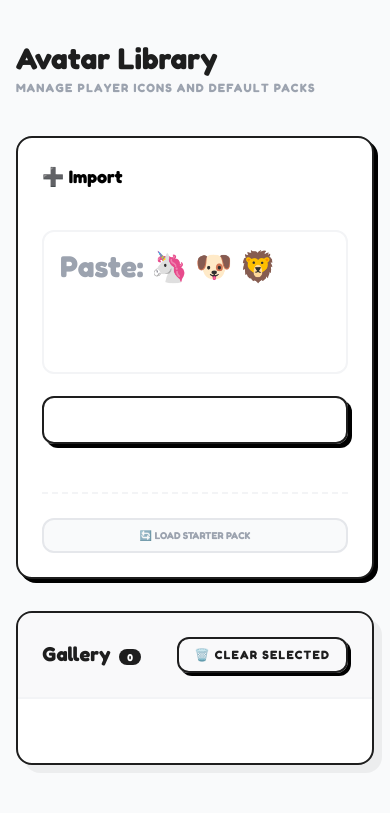
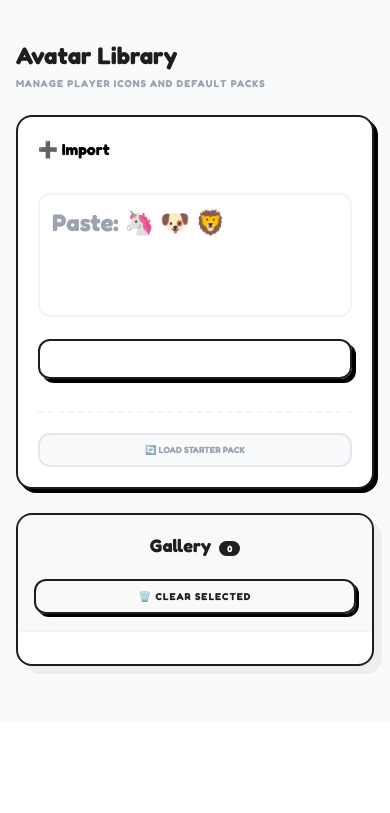
Before and after one commit to iryonic/drawguessphp, a PHP site: page /admin/avatars in a window 390 px wide. Shown: the part 122-935 px from the top of the page. After the commit the page ends 796 px from the top, so only its background shows below. Run offline with PHP 8.4, Linux system fonts and the light colour scheme; the visitor is signed in with stand-in values (Sample User, id 1); data that the repository does not hold is empty; some libraries are stand-ins or nearby versions.

Commit message:
style: improve responsiveness of admin avatars page

```diff
--- a/admin/avatars.php
+++ b/admin/avatars.php
@@ -79,29 +79,29 @@ $res = DB::fetchAll("SELECT * FROM avatars ORDER BY id DESC");
     <?php include 'nav.php'; ?>
 
     <div class="container mx-auto px-4 max-w-5xl">
-        <h1 class="text-3xl font-black text-ink mb-1">Avatar Library</h1>
-        <p class="text-gray-400 font-bold text-xs uppercase tracking-widest mb-10">Manage player icons and default packs</p>
+        <h1 class="text-2xl sm:text-3xl font-black text-ink mb-1">Avatar Library</h1>
+        <p class="text-gray-400 font-bold text-[10px] sm:text-xs uppercase tracking-widest mb-6 sm:mb-10">Manage player icons and default packs</p>
 
-        <div class="grid grid-cols-1 lg:grid-cols-4 gap-8">
+        <div class="grid grid-cols-1 lg:grid-cols-4 gap-6 sm:gap-8">
             <!-- Add UI -->
-            <div class="lg:col-span-1 space-y-6">
-                <div class="bg-white p-6 rounded-2xl border-2 border-ink shadow-[4px_4px_0px_#000]">
-                    <h2 class="text-lg font-black mb-6">➕ Import</h2>
+            <div class="lg:col-span-1 space-y-4 sm:space-y-6">
+                <div class="bg-white p-5 sm:p-6 rounded-2xl border-2 border-ink shadow-[4px_4px_0px_#000]">
+                    <h2 class="text-base sm:text-lg font-black mb-4 sm:mb-6">➕ Import</h2>
                     <?php if($msg): ?>
-                        <div class="bg-green-100 text-green-700 p-3 rounded-xl mb-4 text-xs font-bold border-2 border-green-200"><?= $msg ?></div>
+                        <div class="bg-green-100 text-green-700 p-3 rounded-xl mb-4 text-[10px] sm:text-xs font-bold border-2 border-green-200"><?= $msg ?></div>
                     <?php endif; ?>
 
                     <form method="POST" class="space-y-4">
                         <input type="hidden" name="csrf_token" value="<?= $token ?>">
-                        <textarea name="emoji_input" rows="3" placeholder="Paste: 🦄 🐶 🦁" class="w-full border-2 border-gray-100 rounded-xl p-4 text-3xl focus:border-ink outline-none font-bold resize-none" required></textarea>
-                        <button type="submit" name="add_avatars" class="w-full bg-pop-blue border-2 border-ink text-white font-black py-3 rounded-xl text-sm shadow-[4px_4px_0px_#000] active:shadow-none active:translate-y-1 transition-all">
+                        <textarea name="emoji_input" rows="3" placeholder="Paste: 🦄 🐶 🦁" class="w-full border-2 border-gray-100 rounded-xl p-3 sm:p-4 text-2xl sm:text-3xl focus:border-ink outline-none font-bold resize-none" required></textarea>
+                        <button type="submit" name="add_avatars" class="w-full bg-pop-blue border-2 border-ink text-white font-black py-2.5 sm:py-3 rounded-xl text-xs sm:text-sm shadow-[4px_4px_0px_#000] active:shadow-none active:translate-y-1 transition-all">
                             IMPORT AVATARS
                         </button>
                     </form>
 
-                    <form method="POST" class="mt-12 pt-6 border-t-2 border-gray-100 border-dashed">
+                    <form method="POST" class="mt-8 sm:mt-12 pt-5 sm:pt-6 border-t-2 border-gray-100 border-dashed">
                         <input type="hidden" name="csrf_token" value="<?= $token ?>">
-                        <button type="submit" name="restore_defaults" class="w-full bg-gray-50 text-gray-400 border-2 border-gray-200 font-black py-2 rounded-xl text-[10px] uppercase hover:bg-gray-100 transition-all">
+                        <button type="submit" name="restore_defaults" class="w-full bg-gray-50 text-gray-400 border-2 border-gray-200 font-black py-2 rounded-xl text-[9px] sm:text-[10px] uppercase hover:bg-gray-100 transition-all">
                             🔄 Load Starter Pack
                         </button>
                     </form>
@@ -113,17 +113,17 @@ $res = DB::fetchAll("SELECT * FROM avatars ORDER BY id DESC");
                 <form method="POST">
                     <input type="hidden" name="csrf_token" value="<?= $token = getCSRFToken() ?>">
                     <div class="bg-white rounded-2xl border-2 border-ink overflow-hidden shadow-[8px_8px_0px_rgba(0,0,0,0.05)]">
-                        <div class="p-6 border-b-2 border-gray-100 bg-gray-100/50 flex justify-between items-center">
-                            <h2 class="font-black text-xl text-ink">Gallery <span class="bg-ink text-white text-[10px] px-2 py-0.5 rounded-full ml-1"><?= count($res) ?></span></h2>
-                            <button type="submit" name="delete_action" onclick="return confirm('Remove icons?')" class="bg-pop-red border-2 border-ink text-ink px-4 py-2 rounded-xl font-black text-xs shadow-[3px_3px_0px_#000] active:shadow-none active:translate-y-1 transition-all uppercase tracking-widest">
+                        <div class="p-4 sm:p-6 border-b-2 border-gray-100 bg-gray-100/50 flex flex-col sm:flex-row gap-4 justify-between items-center text-center sm:text-left">
+                            <h2 class="font-black text-lg sm:text-xl text-ink">Gallery <span class="bg-ink text-white text-[9px] sm:text-[10px] px-2 py-0.5 rounded-full ml-1"><?= count($res) ?></span></h2>
+                            <button type="submit" name="delete_action" onclick="return confirm('Remove icons?')" class="w-full sm:w-auto bg-pop-red border-2 border-ink text-ink px-4 py-2 rounded-xl font-black text-[10px] sm:text-xs shadow-[3px_3px_0px_#000] active:shadow-none active:translate-y-1 transition-all uppercase tracking-widest">
                                 🗑️ Clear Selected
                             </button>
                         </div>
 
-                        <div class="p-8 grid grid-cols-4 sm:grid-cols-6 md:grid-cols-8 lg:grid-cols-9 gap-4 max-h-[600px] overflow-y-auto no-scrollbar">
+                        <div class="p-4 sm:p-8 grid grid-cols-4 sm:grid-cols-6 md:grid-cols-8 lg:grid-cols-9 gap-2 sm:gap-4 max-h-[500px] sm:max-h-[600px] overflow-y-auto no-scrollbar">
                             <?php foreach($res as $row): ?>
-                                <label class="group relative aspect-square bg-gray-50 border-2 border-gray-100 hover:border-ink rounded-xl flex items-center justify-center text-4xl cursor-pointer transition-all hover:scale-105 hover:bg-white select-none">
-                                    <input type="checkbox" name="selected_ids[]" value="<?= $row['id'] ?>" class="absolute top-2 left-2 w-4 h-4 accent-ink z-10 opacity-0 group-hover:opacity-100 checked:opacity-100 transition-opacity">
+                                <label class="group relative aspect-square bg-gray-50 border-2 border-gray-100 hover:border-ink rounded-lg sm:rounded-xl flex items-center justify-center text-2xl sm:text-4xl cursor-pointer transition-all hover:scale-105 hover:bg-white select-none">
+                                    <input type="checkbox" name="selected_ids[]" value="<?= $row['id'] ?>" class="absolute top-1 left-1 sm:top-2 sm:left-2 w-3 h-3 sm:w-4 sm:h-4 accent-ink z-10 opacity-0 group-hover:opacity-100 checked:opacity-100 transition-opacity">
                                     <span class="transform group-hover:scale-110 group-hover:-rotate-3 transition-transform"><?= $row['emoji'] ?></span>
                                 </label>
                             <?php endforeach; ?>
```
